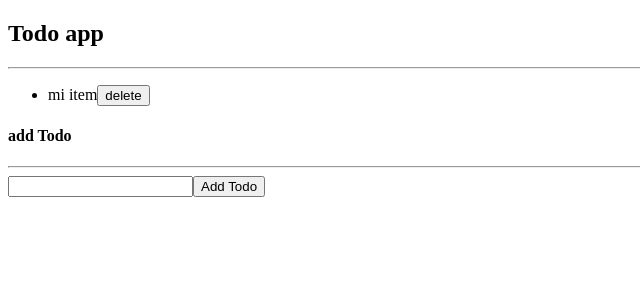
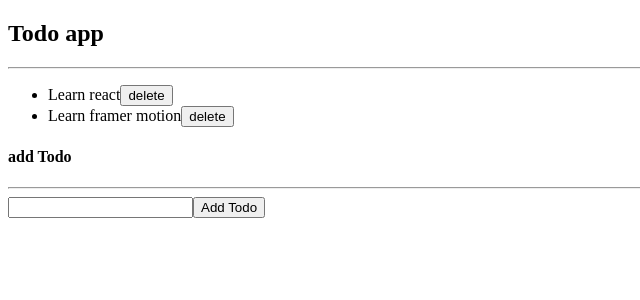
Before and after one commit to jhosuapp/hooks-react-ts, a React app: page / in a window 1280 px wide. Shown: the top 300 px of the page, without its empty margins (0-640 px from the left). Built offline with nearby package versions, Linux system fonts and the light colour scheme; the HTML template or start-up script is replaced by a standard one.

Commit message:
feat: componentization of elements

```diff
--- a/src/11-todo-app/TodoApp.tsx
+++ b/src/11-todo-app/TodoApp.tsx
@@ -1,6 +1,7 @@
 import { useReducer } from "react"
 import { IinitialTodos } from './models/index';
 import { todoReducer } from "./reducers/index";
+import { TodoList, TodoAdd } from './components/index';
 
 
 const TodoApp = ():JSX.Element => {
@@ -28,30 +29,12 @@ const TodoApp = ():JSX.Element => {
 
             <div className="row">
                 <div className="col-7">
-                    <ul className="list-group">
-                        <li className="list-group-item d-flex justify-content-between align-items-center">
-                            <span>
-                                mi item
-                            </span>
-                            <button className="btn btn-danger">delete</button>
-                        </li>
-                    </ul>
+                    <TodoList state={ state } />
                 </div>
                 <div className="col-5">
                     <h4>add Todo</h4>
                     <hr />
-                    <form>
-                        <input type="text"
-                            placeholder=""
-                            className="form-control"
-                        />
-                        <button
-                            type="submit"
-                            className="btn btn-outline-primary mt-1"
-                        >
-                            Add Todo
-                        </button>
-                    </form>
+                    <TodoAdd />
                 </div>
             </div>
         </section>
--- /dev/null
+++ b/src/11-todo-app/components/TodoAdd.tsx
@@ -0,0 +1,44 @@
+import { useRef, useState } from "react";
+
+const TodoAdd = ():JSX.Element => {
+
+    const nodeInput = useRef<HTMLInputElement>(null);
+    const [error, setError] = useState<boolean>(false);
+
+    const handleAddTodo:React.FormEventHandler<HTMLFormElement> = (e) => {
+        e.preventDefault();
+
+        if(nodeInput?.current){
+            const value = nodeInput.current.value;
+            if(value.length > 0){
+                setError(false);
+                console.log({
+                    id: 3,
+                    title: value,
+                    complete: false,
+                });
+            }else{
+                setError(true);
+            }
+        }
+    }
+
+    return (
+        <form onSubmit={ handleAddTodo }>
+            <input type="text"
+                placeholder=""
+                className="form-control"
+                ref={ nodeInput }
+            />
+            {error && <p className="text-danger red">El campo no puede estar vacío</p>}
+            <button
+                type="submit"
+                className="btn btn-outline-primary mt-3"
+            >
+                Add Todo
+            </button>
+        </form>
+    )
+}
+
+export { TodoAdd }
--- /dev/null
+++ b/src/11-todo-app/components/TodoList.tsx
@@ -0,0 +1,21 @@
+import { TodoListItem } from './index';
+import { IinitialTodos } from '../models/index';
+
+type IpropsTodoList = {
+    state: IinitialTodos
+}
+
+const TodoList = ({ state }:IpropsTodoList):JSX.Element => {
+
+    return (
+        <ul className="list-group">
+            {
+                state.map((todo, index)=> (
+                    <TodoListItem key={ index } todo={ todo } />
+                ))
+            }
+        </ul>
+    )
+}
+
+export { TodoList }
--- /dev/null
+++ b/src/11-todo-app/components/TodoListItem.tsx
@@ -0,0 +1,19 @@
+import { IinitialTodo } from '../models/index';
+
+type IpropsTodoListItem = {
+    todo: IinitialTodo
+}
+
+const TodoListItem = ({ todo }:IpropsTodoListItem ):JSX.Element => {
+    console.log(todo);
+    return (
+        <li className="list-group-item d-flex justify-content-between align-items-center pt-2 mt-2">
+            <span>
+                { todo.title }
+            </span>
+            <button className="btn btn-danger">delete</button>
+        </li>
+    )
+}
+
+export { TodoListItem }
--- /dev/null
+++ b/src/11-todo-app/components/index.ts
@@ -0,0 +1,3 @@
+export * from './TodoList';
+export * from './TodoAdd';
+export * from './TodoListItem';
```
